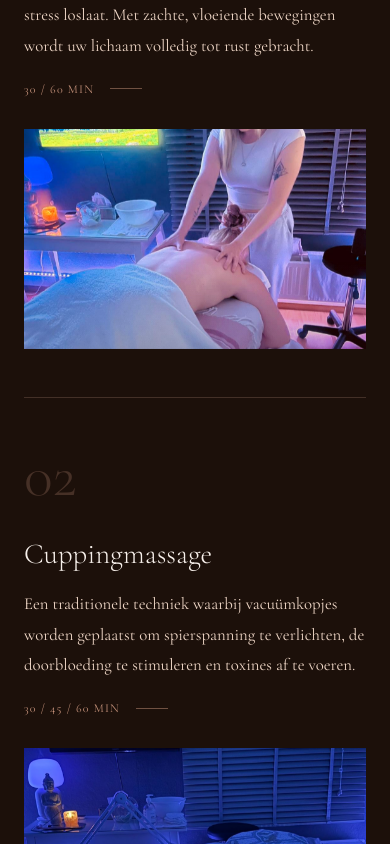
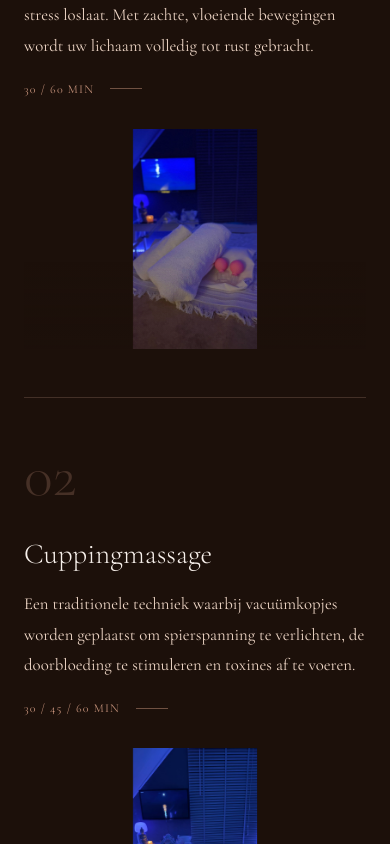
Before and after one commit to BoomerNieQ/MindAway, a Next.js app: page / in a window 390 px wide. Shown: the part 2820-3664 px from the top of the page. Built offline with nearby package versions, Linux system fonts and the light colour scheme.

Commit message:
Services: swap duplicate photo, fix mobile image zoom
Co-Authored-By: Claude Sonnet 4.6 <noreply@anthropic.com>

```diff
--- a/src/components/Services.tsx
+++ b/src/components/Services.tsx
@@ -11,7 +11,7 @@ const services = [
     description:
       'Een diepe ontspannende massage die spanning en stress loslaat. Met zachte, vloeiende bewegingen wordt uw lichaam volledig tot rust gebracht.',
     duration: '30 / 60 min',
-    image: '/2.jpg',
+    image: '/9.jpeg',
   },
   {
     number: '02',
@@ -97,12 +97,12 @@ function ServiceCard({ service, index }: { service: typeof services[0]; index: n
           className="relative shrink-0 img-zoom w-full md:w-auto"
           style={{ width: undefined, height: undefined }}
         >
-          <div className="block md:hidden relative w-full" style={{ height: '220px' }}>
+          <div className="block md:hidden relative w-full" style={{ height: '220px', backgroundColor: 'var(--color-darkest)' }}>
             <Image
               src={service.image}
               alt={service.title}
               fill
-              className="object-cover"
+              className="object-contain"
               sizes="100vw"
             />
             <div className="absolute inset-0 opacity-20" style={{ background: 'linear-gradient(to bottom, transparent 60%, var(--color-darkest))' }} />
```
